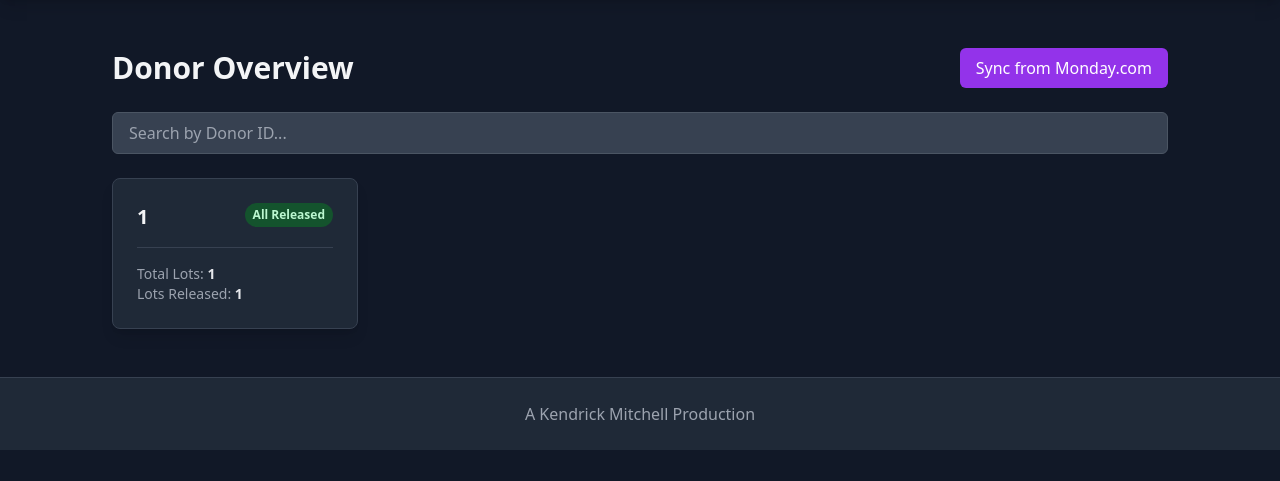
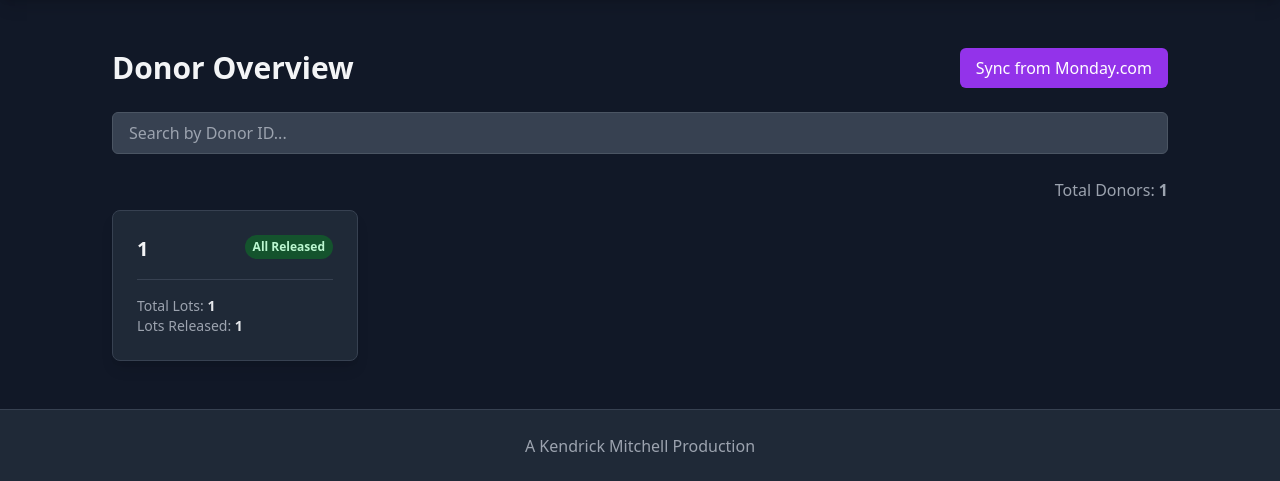
Before and after one commit to Kenmitchell2012/lot_tracker, a Django app: page / in a window 1280 px wide. Shown: the part 88-569 px from the top of the page. Run offline with Django 4.2, Linux system fonts and the light colour scheme; a user stored in the database is signed in; tables that the repository leaves empty hold one stand-in row (values such as "Sample post"); data that the repository does not hold is empty; parts of the project's set-up code (start-up, migrations or seed data) failed here and were passed over; some libraries are stand-ins or nearby versions.

Commit message:
feat: Implement activity log and advanced dashboard features
This commit introduces a comprehensive activity log and significantly enhances the admin dashboard with new features and UI improvements to create a more robust and user-friendly experience.Admin Activity Log:Adds a new ActivityLog model to track important user actions.Integrates logging into all key views: data sync, bulk processing, document uploading, and clearing the upload folder.Displays a "Recent Activity" feed on the admin dashboard.File Management Enhancements:Implements a drag-and-drop file upload zone on the dashboard using Dropzone.js.Introduces robust duplicate file handling with an "Overwrite" checkbox and clear UI feedback for skipped vs. successful uploads.UI & UX Polish:Redesigns the pagination component to a cleaner, traditional numbered style with First, Previous, Next, and Last controls.Fixes various styling issues across detail pages and status badges to ensure a consistent dark theme.Bug Fixes:Resolves a persistent Django migration issue, allowing the database schema to be updated correctly.Corrects the logic in several views to handle edge cases and prevent errors.

```diff
--- a/tracker/templates/tracker/donor_list.html
+++ b/tracker/templates/tracker/donor_list.html
@@ -32,49 +32,50 @@
                hx-swap="innerHTML">
 
         {% if donors.paginator.num_pages > 1 %}
-            <div class="flex justify-center items-center space-x-1 bg-gray-800 p-2 rounded-md">
+        <div class="mt-8 flex justify-center items-center space-x-1 text-sm">
+
             {% if donors.has_previous %}
-                    <a href="?page={{ donors.previous_page_number }}{% if query %}&query={{ query }}{% endif %}" class="px-3 py-2 text-sm bg-gray-700 rounded-md hover:bg-gray-600">‹</a>
+                <a href="?page=1{% if query %}&query={{ query }}{% endif %}" class="px-4 py-2 bg-gray-700 rounded-md hover:bg-gray-600 transition-colors duration-200">&laquo; First</a>
+                <a href="?page={{ donors.previous_page_number }}{% if query %}&query={{ query }}{% endif %}" class="px-4 py-2 bg-gray-700 rounded-md hover:bg-gray-600 transition-colors duration-200">‹ Previous</a>
             {% endif %}
 
             {% for page_num in donors.paginator.page_range %}
                 {% if donors.number == page_num %}
-                        <span class="px-4 py-2 text-sm bg-teal-500 text-white font-bold rounded-md">{{ page_num }}</span>
+                    <span class="px-4 py-2 bg-blue-600 text-white font-bold rounded-md">{{ page_num }}</span>
                 {% elif page_num > donors.number|add:'-3' and page_num < donors.number|add:'3' %}
-                        <a href="?page={{ page_num }}{% if query %}&query={{ query }}{% endif %}" class="px-4 py-2 text-sm bg-gray-700 rounded-md hover:bg-gray-600">{{ page_num }}</a>
+                    <a href="?page={{ page_num }}{% if query %}&query={{ query }}{% endif %}" class="px-4 py-2 bg-gray-700 rounded-md hover:bg-gray-600 transition-colors duration-200">{{ page_num }}</a>
                 {% elif page_num == donors.number|add:'-3' or page_num == donors.number|add:'3' %}
-                        <span class="px-4 py-2 text-sm text-gray-500">...</span>
+                    <span class="px-4 py-2 text-gray-500">...</span>
                 {% endif %}
             {% endfor %}
 
             {% if donors.has_next %}
-                    <a href="?page={{ donors.next_page_number }}{% if query %}&query={{ query }}{% endif %}" class="px-3 py-2 text-sm bg-gray-700 rounded-md hover:bg-gray-600">›</a>
+                <a href="?page={{ donors.next_page_number }}{% if query %}&query={{ query }}{% endif %}" class="px-4 py-2 bg-gray-700 rounded-md hover:bg-gray-600 transition-colors duration-200">Next ›</a>
+                <a href="?page={{ donors.paginator.num_pages }}{% if query %}&query={{ query }}{% endif %}" class="px-4 py-2 bg-gray-700 rounded-md hover:bg-gray-600">Last &raquo;</a>
             {% endif %}
         </div>
         {% endif %}
     </div>
 
+    <div class="text-right text-gray-400 mb-2">
+        <p>Total Donors: <strong>{{ donors.paginator.count }}</strong></p>
+    </div>
+
     <div id="donor-grid" class="grid grid-cols-1 sm:grid-cols-2 lg:grid-cols-3 xl:grid-cols-4 gap-6">
-        {% for donor in donors %}
-            <a href="{% url 'tracker:donor_detail' donor.id %}" class="block bg-gray-800 p-6 rounded-lg shadow-lg border border-gray-700 hover:border-teal-500 hover:shadow-teal-500/10 transition-all duration-300">
-                <div class="flex justify-between items-start">
-                    <h2 class="text-xl font-bold text-gray-100">{{ donor.donor_id }}</h2>
-                    {% if donor.lot_count == donor.released_count and donor.lot_count > 0 %}
-                        <span class="px-2 py-1 text-xs font-semibold rounded-full bg-green-900 text-green-200">All Released</span>
-                    {% else %}
-                        <span class="px-2 py-1 text-xs font-semibold rounded-full bg-yellow-900 text-yellow-200">In Process</span>
-                    {% endif %}
-                </div>
-                <div class="mt-4 pt-4 border-t border-gray-700 text-sm text-gray-400">
-                    <p>Total Lots: <span class="font-semibold text-gray-200">{{ donor.lot_count }}</span></p>
-                    <p>Lots Released: <span class="font-semibold text-gray-200">{{ donor.released_count }}</span></p>
-                </div>
-            </a>
-        {% empty %}
-            <div class="col-span-full text-center py-12">
-                <p class="text-xl text-gray-500">No donors found.</p>
-            </div>
-        {% endfor %}
+        {% include 'tracker/_donor_card_partial.html' with donors=donors %}
     </div>
 </div>
+
+<style>
+    .pagination-container {
+        overflow-x: auto;
+        -ms-overflow-style: none;
+        scrollbar-width: none;
+        -webkit-mask-image: linear-gradient(to right, rgba(0,0,0,0) 0%, rgba(0,0,0,1) 10%, rgba(0,0,0,1) 90%, rgba(0,0,0,0) 100%);
+        mask-image: linear-gradient(to right, rgba(0,0,0,0) 0%, rgba(0,0,0,1) 10%, rgba(0,0,0,1) 90%, rgba(0,0,0,0) 100%);
+    }
+    .pagination-container::-webkit-scrollbar {
+        display: none;
+    }
+</style>
 {% endblock %}
```
Lines whose indentation alone changed are shown as unchanged.
